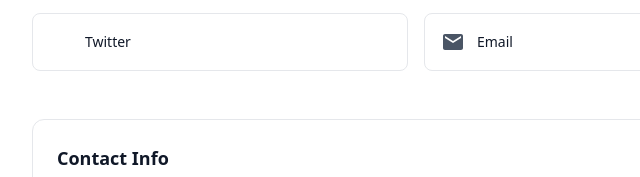
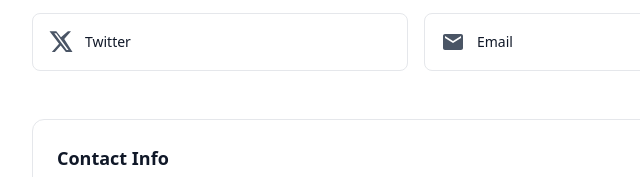
Before and after one commit to YOO-uN-ee/yoo-un-ee.github.io, an Astro site: page /contact in a window 1280 px wide. Shown: the part 593-770 px from the top of the page, 224-864 px from the left. Built offline with nearby package versions, Linux system fonts and the light colour scheme; Astro itself is replaced by a stand-in of ours.

Commit message:
update twitter logo from fontawesome to viewbox

```diff
--- a/src/pages/contact.astro
+++ b/src/pages/contact.astro
@@ -15,7 +15,7 @@ const translations = {
 const socialLinks = [
 	{ name: 'GitHub', icon: 'M12 0c-6.626 0-12 5.373-12 12 0 5.302 3.438 9.8 8.207 11.387.599.111.793-.261.793-.577v-2.234c-3.338.726-4.033-1.416-4.033-1.416-.546-1.387-1.333-1.756-1.333-1.756-1.089-.745.083-.729.083-.729 1.205.084 1.839 1.237 1.839 1.237 1.07 1.834 2.807 1.304 3.492.997.107-.775.418-1.305.762-1.604-2.665-.305-5.467-1.334-5.467-5.931 0-1.311.469-2.381 1.236-3.221-.124-.303-.535-1.524.117-3.176 0 0 1.008-.322 3.301 1.23.957-.266 1.983-.399 3.003-.404 1.02.005 2.047.138 3.006.404 2.291-1.552 3.297-1.23 3.297-1.23.653 1.653.242 2.874.118 3.176.77.84 1.235 1.911 1.235 3.221 0 4.609-2.807 5.624-5.479 5.921.43.372.823 1.102.823 2.222v3.293c0 .319.192.694.801.576 4.765-1.589 8.199-6.086 8.199-11.386 0-6.627-5.373-12-12-12z', href: 'https://github.com/YOO-uN-ee' },
 	{ name: 'LinkedIn', icon: 'M19 0h-14c-2.761 0-5 2.239-5 5v14c0 2.761 2.239 5 5 5h14c2.762 0 5-2.239 5-5v-14c0-2.761-2.238-5-5-5zm-11 19h-3v-11h3v11zm-1.5-12.268c-.966 0-1.75-.79-1.75-1.764s.784-1.764 1.75-1.764 1.75.79 1.75 1.764-.783 1.764-1.75 1.764zm13.5 12.268h-3v-5.604c0-3.368-4-3.113-4 0v5.604h-3v-11h3v1.765c1.396-2.586 7-2.777 7 2.476v6.759z', href: 'https://www.linkedin.com/in/yoo-un-ee/' },
-	{ name: 'Twitter', icon: 'M389.2 48h70.6L305.6 224.2 487 464H345L233.7 318.6 106.5 464H35.8L200.7 275.5 26.8 48H172.4L272.9 180.9 389.2 48zM364.4 421.8h39.1L151.1 88h-42L364.4 421.8z', href: 'https://x.com/yoo_un_ee' },
+	{ name: 'Twitter', icon: 'M18.901 1.153H22l-6.772 7.74L23.5 22h-6.63l-5.196-6.6L5.9 22H2.8l7.246-8.287L.5 1.153h6.8l4.695 6.05 6.906-6.05zM17.7 19.93h1.84L7.3 3.13H5.33L17.7 19.93z', href: 'https://x.com/yoo_un_ee' },
 	// { name: 'Phone', icon: 'M22 16.92v3a2 2 0 0 1-2.18 2 19.79 19.79 0 0 1-8.63-3.07 19.5 19.5 0 0 1-6-6 19.79 19.79 0 0 1-3.07-8.67A2 2 0 0 1 4.11 2h3a2 2 0 0 1 2 1.72 12.84 12.84 0 0 0 .7 2.81 2 2 0 0 1-.45 2.11L8.09 9.91a16 16 0 0 0 6 6l1.27-1.27a2 2 0 0 1 2.11-.45 12.84 12.84 0 0 0 2.81.7A2 2 0 0 1 22 16.92z', href: 'sms:+573054077706' },
 	{ name: 'Email', icon: 'M20 4H4c-1.1 0-1.99.9-1.99 2L2 18c0 1.1.9 2 2 2h16c1.1 0 2-.9 2-2V6c0-1.1-.9-2-2-2zm0 4l-8 5-8-5V6l8 5 8-5v2z', href: 'mailto:jiyoonp0228@gmail.com' }
 ];
```
